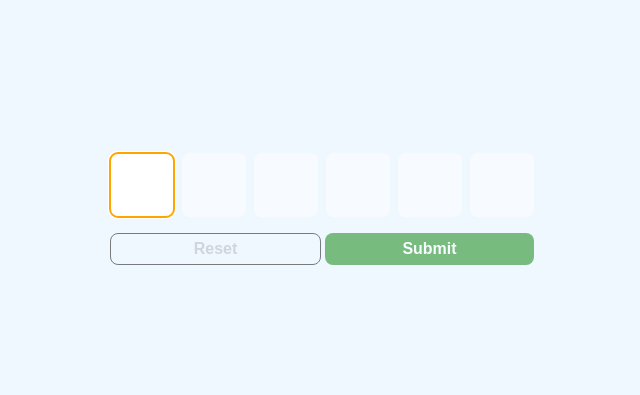
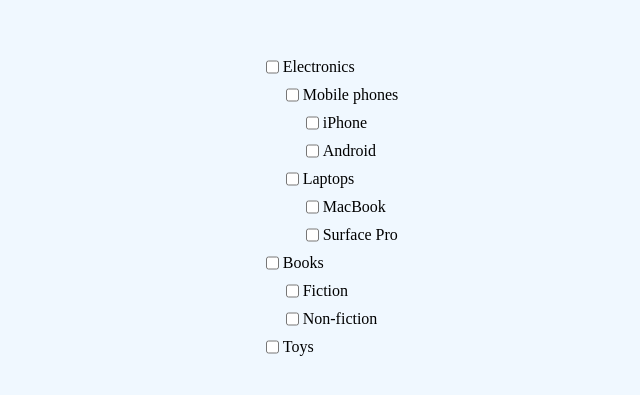
Before and after one commit to jawadvajeeh/user-interface-coding, a React (Vite) app: page / in a window 1280 px wide. Shown: the part 191-586 px from the top of the page, without its empty margins (318-958 px from the left). Built offline with nearby package versions, Linux system fonts and the light colour scheme.

Commit message:
Nested checkbox UI

```diff
--- a/src/App.tsx
+++ b/src/App.tsx
@@ -1,31 +1,10 @@
-import { useState } from "react";
-import { AuthCode } from "./components/ui/auth-code";
+import { NestedCheckbox } from "./components/ui/checkboxes";
+import { checkboxesData } from "./utility/data";
 
 function App() {
-  const [isError, setIsError] = useState(false);
-  const [isSubmitting, setIsSubmitting] = useState(false);
-  function onSubmit(code: string) {
-    setIsSubmitting(true);
-    if (code === "123456") {
-      setTimeout(() => {
-        alert(`OTP ${code} is correct`);
-        setIsSubmitting(false);
-      }, 1500);
-      setIsError(false);
-    } else {
-      setIsError(true);
-      setIsSubmitting(false);
-    }
-  }
   return (
     <main className="playground">
-      <AuthCode
-        isError={isError}
-        length={6}
-        onSubmit={onSubmit}
-        shouldAutoSubmit={false}
-        isSubmitting={isSubmitting}
-      />
+      <NestedCheckbox data={checkboxesData} />
     </main>
   );
 }
--- /dev/null
+++ b/src/components/ui/checkboxes/index.tsx
@@ -0,0 +1,137 @@
+import type { InputHTMLAttributes } from "react";
+import { useEffect } from "react";
+import { useRef } from "react";
+import { useId } from "react";
+
+import "./styles.css";
+import { useState } from "react";
+
+type CheckboxItem = {
+  id: number;
+  name: string;
+  checked: boolean | "indeterminate";
+  children?: CheckboxItem[];
+};
+
+type NestedCheckboxProps = {
+  data: CheckboxItem[];
+};
+
+function updateItemAndDescendants(item: CheckboxItem, value: boolean) {
+  item.checked = value;
+  if (!item.children) return;
+  item.children.forEach((checkboxItem) =>
+    updateItemAndDescendants(checkboxItem, value),
+  );
+}
+
+function resolveCheckboxStates(
+  checkboxItem: CheckboxItem,
+  indices: ReadonlyArray<number>,
+) {
+  if (indices.length > 0 && checkboxItem.children) {
+    resolveCheckboxStates(checkboxItem.children[indices[0]], indices.slice(1));
+  }
+
+  if (!checkboxItem.children) {
+    return;
+  }
+
+  // Determine new checkbox state based on children.
+  const checkedChildren = checkboxItem.children.reduce(
+    (total, item) => total + Number(item.checked === true),
+    0,
+  );
+  const uncheckedChildren = checkboxItem.children.reduce(
+    (total, item) => total + Number(item.checked === false),
+    0,
+  );
+
+  if (checkedChildren === checkboxItem.children.length) {
+    checkboxItem.checked = true;
+  } else if (uncheckedChildren === checkboxItem.children.length) {
+    checkboxItem.checked = false;
+  } else {
+    checkboxItem.checked = "indeterminate";
+  }
+}
+
+const NestedCheckbox = ({ data }: NestedCheckboxProps) => {
+  const [checkboxesData, setCheckboxesData] = useState(data);
+
+  function onCheck(value: boolean, indices: ReadonlyArray<number>) {
+    const newCheckBoxData = JSON.parse(JSON.stringify(checkboxesData));
+    const nonFirstLevelIndices = indices.slice(1);
+
+    const modifiedCheckboxItem = nonFirstLevelIndices.reduce((item, index) => {
+      return item.children[index];
+    }, newCheckBoxData[indices[0]]);
+
+    updateItemAndDescendants(modifiedCheckboxItem, value);
+
+    resolveCheckboxStates(newCheckBoxData[indices[0]], nonFirstLevelIndices);
+
+    setCheckboxesData(newCheckBoxData);
+  }
+
+  return <CheckboxList data={checkboxesData} onCheck={onCheck} />;
+};
+
+type CheckboxListProps = {
+  data: CheckboxItem[];
+  onCheck: (value: boolean, indices: ReadonlyArray<number>) => void;
+};
+
+const CheckboxList = ({ data, onCheck }: CheckboxListProps) => {
+  return (
+    <ul>
+      {data.map((item, idx) => (
+        <li key={idx}>
+          <div>
+            <CheckboxInput
+              label={item.name}
+              checked={item.checked}
+              onChange={(e) => onCheck(e.target.checked, [idx])}
+            />
+          </div>
+          {item.children && item.children.length > 0 && (
+            <CheckboxList
+              data={item.children}
+              onCheck={(value, indices) => onCheck(value, [idx, ...indices])}
+            />
+          )}
+        </li>
+      ))}
+    </ul>
+  );
+};
+
+type CheckboxValue = boolean | "indeterminate";
+
+type CheckboxInputProps = {
+  label: string;
+  checked: CheckboxValue;
+} & Omit<InputHTMLAttributes<HTMLInputElement>, "checked">;
+
+const CheckboxInput = ({ label, checked, ...props }: CheckboxInputProps) => {
+  const id = useId();
+  const ref = useRef<HTMLInputElement | null>(null);
+  useEffect(() => {
+    if (!ref.current) return;
+    ref.current.indeterminate = checked === "indeterminate";
+  }, [checked]);
+  return (
+    <div className="checkbox">
+      <input
+        ref={ref}
+        id={id}
+        type="checkbox"
+        checked={checked === true || checked === false ? checked : false}
+        {...props}
+      />
+      <label htmlFor={id}>{label}</label>
+    </div>
+  );
+};
+
+export { NestedCheckbox };
--- /dev/null
+++ b/src/components/ui/checkboxes/styles.css
@@ -0,0 +1,16 @@
+ul {
+    list-style: none;
+    padding-left: 20px;
+    margin: 0;
+}
+
+li {
+    padding: 0;
+}
+
+.checkbox {
+    display: inline-flex;
+    gap: 4px;
+    line-height: 1.5;
+    font-size: 16px;
+}
--- /dev/null
+++ b/src/utility/data.ts
@@ -0,0 +1,65 @@
+export const checkboxesData = [
+  {
+    id: 1,
+    name: "Electronics",
+    checked: false,
+    children: [
+      {
+        id: 2,
+        name: "Mobile phones",
+        checked: false,
+        children: [
+          {
+            id: 3,
+            name: "iPhone",
+            checked: false,
+          },
+          {
+            id: 4,
+            name: "Android",
+            checked: false,
+          },
+        ],
+      },
+      {
+        id: 5,
+        name: "Laptops",
+        checked: false,
+        children: [
+          {
+            id: 6,
+            name: "MacBook",
+            checked: false,
+          },
+          {
+            id: 7,
+            name: "Surface Pro",
+            checked: false,
+          },
+        ],
+      },
+    ],
+  },
+  {
+    id: 8,
+    name: "Books",
+    checked: false,
+    children: [
+      {
+        id: 9,
+        name: "Fiction",
+        checked: false,
+      },
+      {
+        id: 10,
+        name: "Non-fiction",
+        checked: false,
+      },
+    ],
+  },
+  {
+    id: 11,
+    name: "Toys",
+    checked: false,
+  },
+];
```
Also changed, not shown: src/components/ui/checkboxes/LESSONS.md (added, +5 -0 lines).
